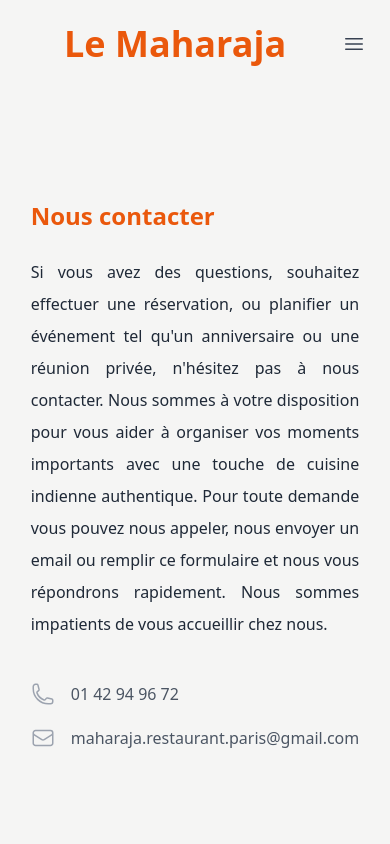
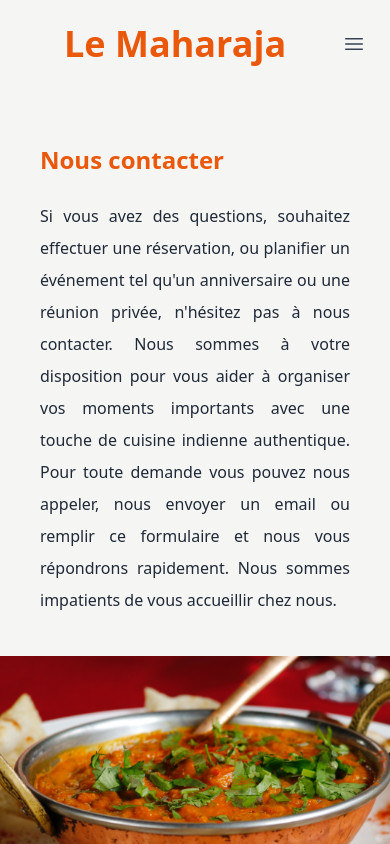
Before and after one commit to comels/maharaja-react, a React (Vite) app: page /contact in a window 390 px wide. Shown: the top 844 px of the page. Built offline with nearby package versions, Linux system fonts and the light colour scheme.

Commit message:
/* /index.html 200

```diff
--- a/src/components/Nav2.jsx
+++ b/src/components/Nav2.jsx
@@ -59,13 +59,13 @@ const Navigation = () => {
 
           <NavLink
             to="/"
-            className="text-normal font-light leading-6 text-gray-900"
+            className="text-normal font-light leading-6 text-gray-900 hover:font-normal"
           >
             accueil
           </NavLink>
 
           <Popover className="relative">
-            <Popover.Button className="flex items-center gap-x-1 text-normal font-light leading-6 text-gray-900">
+            <Popover.Button className="flex items-center gap-x-1 text-normal font-light leading-6 text-gray-900 hover:font-normal">
               menus
               <ChevronDownIcon
                 className="h-5 w-5 flex-none text-orange-600"
@@ -97,12 +97,12 @@ const Navigation = () => {
           </Popover>
           <NavLink
             to="/contact"
-            className="text-normal font-light leading-6 text-gray-900"
+            className="text-normal font-light leading-6 text-gray-900 hover:font-normal"
           >
             contact
           </NavLink>
           <a
-            className="text-normal font-light leading-6 text-gray-900"
+            className="text-normal font-light leading-6 text-gray-900 hover:font-normal"
             href="https://deliveroo.fr/en/menu/paris/place-de-clichy/le-maharaja?day=today&time=1230"
             target="_blank"
             rel="noopener noreferrer"
--- a/src/pages/Contact2.jsx
+++ b/src/pages/Contact2.jsx
@@ -8,7 +8,7 @@ const Home = () => {
       <Nav2 />
 
       <div className="grid justify-items-center mx-10 mb-20 items-center grid-cols-1 lg:grid-cols-2">
-        <div className="px-10 py-24">
+        <div className="md:px-10 md:py-24 py-10">
           <div className="mx-auto max-w-xl">
             <p className="text-2xl mt-4 font-bold text-orange-600">
               Nous contacter
@@ -23,7 +23,7 @@ const Home = () => {
               ce formulaire et nous vous répondrons rapidement. Nous sommes
               impatients de vous accueillir chez nous.
             </p>
-            <dl className="mt-10 space-y-4 text-base leading-7 text-gray-600">
+            {/* <dl className="mt-10 space-y-4 text-base leading-7 text-gray-600">
               <div className="flex gap-x-4">
                 <dt className="flex-none">
                   <PhoneIcon
@@ -34,7 +34,7 @@ const Home = () => {
                 <dd>
                   <a
                     className="hover:text-gray-900 font-light"
-                    href="tel:+336 66 67 96 88"
+                    href="tel:01 42 94 96 72"
                   >
                     01 42 94 96 72
                   </a>
@@ -56,7 +56,7 @@ const Home = () => {
                   </a>
                 </dd>
               </div>
-            </dl>
+            </dl> */}
           </div>
         </div>
         <img
--- a/src/pages/Home.jsx
+++ b/src/pages/Home.jsx
@@ -8,7 +8,7 @@ const Home = () => {
       <Nav2 />
 
       <div className="grid justify-items-center mx-10 mb-20 items-center grid-cols-1 lg:grid-cols-2">
-        <div className="px-10 py-24">
+        <div className="md:px-10 md:py-24 py-10">
           <div className="mx-auto max-w-xl">
             <p className="text-2xl mt-4 font-bold text-orange-600">
               Spécialitées Indiennes et Sri Lankaises
```
Also changed, not shown: 1 other file (tests, documents, lock files or other folders).
